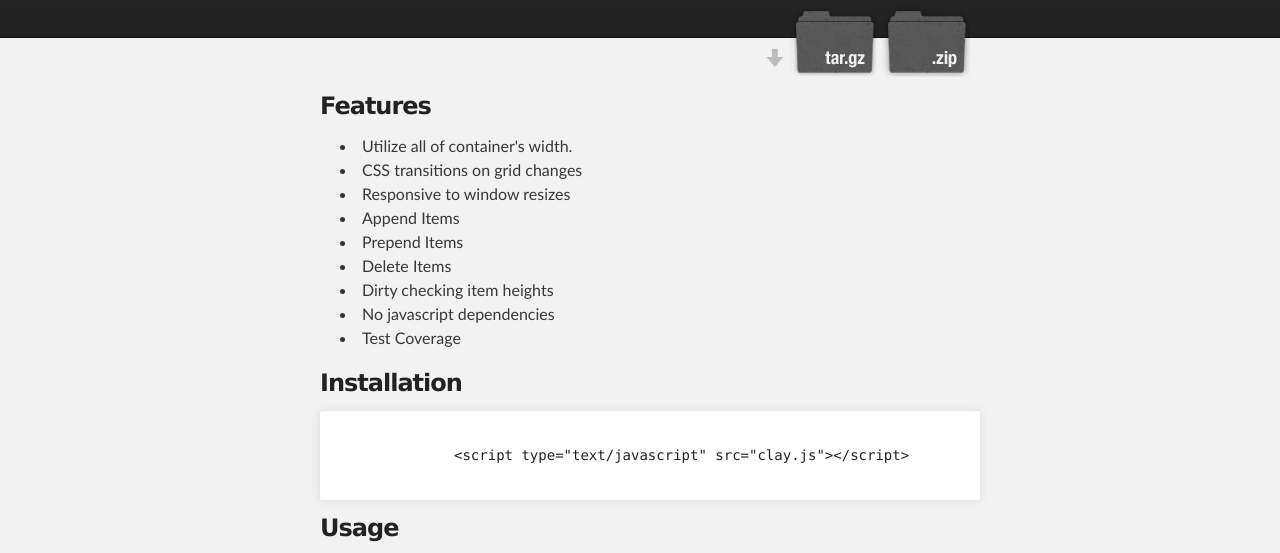
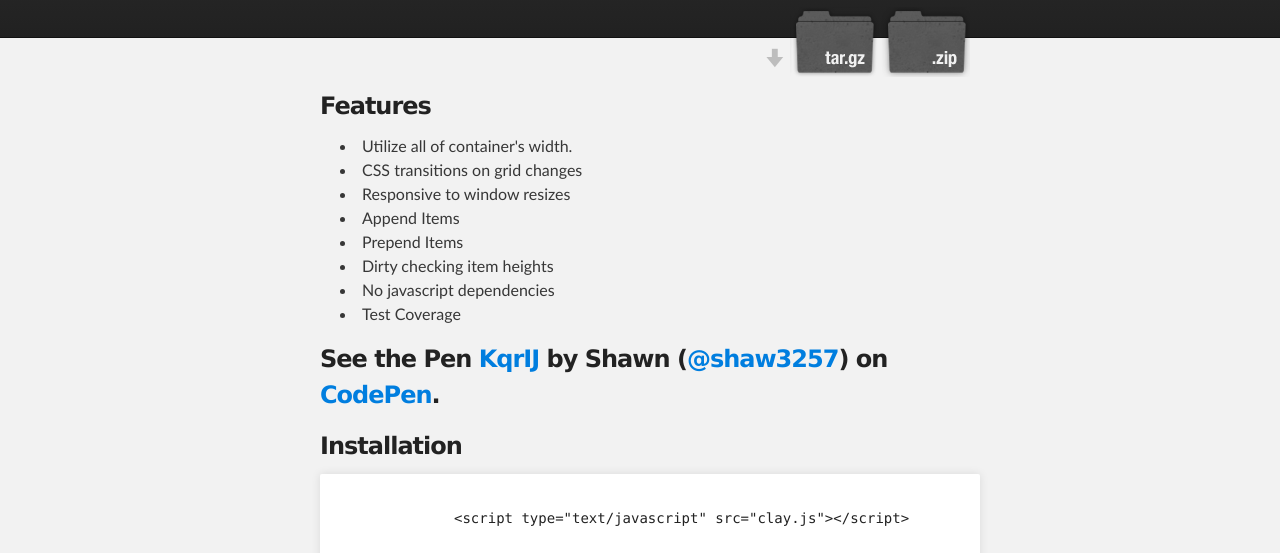
Before and after one commit to shaw3257/clay, a plain HTML site: page index.html in a window 1280 px wide. Shown: the part 208-761 px from the top of the page. Drawn offline with Linux system fonts and the light colour scheme; a script that the page names is missing.

Commit message:
adds to pages

```diff
--- a/index.html
+++ b/index.html
@@ -36,12 +36,13 @@
           <li>Responsive to window resizes</li>
           <li>Append Items</li>
           <li>Prepend Items</li>
-          <li>Delete Items</li>
           <li>Dirty checking item heights</li>
           <li>No javascript dependencies</li>
           <li>Test Coverage</li>
         </ul>
         <h3>
+        <p data-height="446" data-theme-id="0" data-slug-hash="KqrIJ" data-default-tab="result" class='codepen'>See the Pen <a href='http://codepen.io/shaw3257/pen/KqrIJ/'>KqrIJ</a> by Shawn (<a href='http://codepen.io/shaw3257'>@shaw3257</a>) on <a href='http://codepen.io'>CodePen</a>.</p>
+        <script async src="http://codepen.io/assets/embed/ei.js"></script>
         <a name="designer-templates" class="anchor" href="#designer-templates"><span class="octicon octicon-link"></span></a>Installation</h3>
           <pre><code>
               &lt;script type="text/javascript" src="clay.js"&gt;&lt;/script&gt;
```
